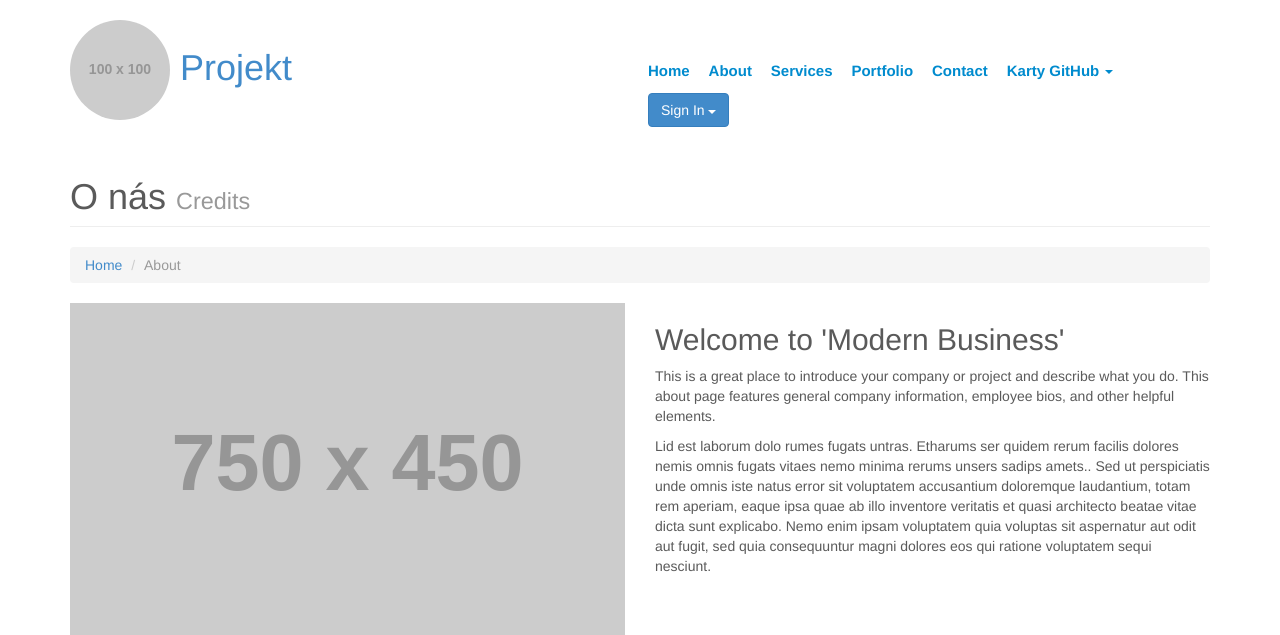
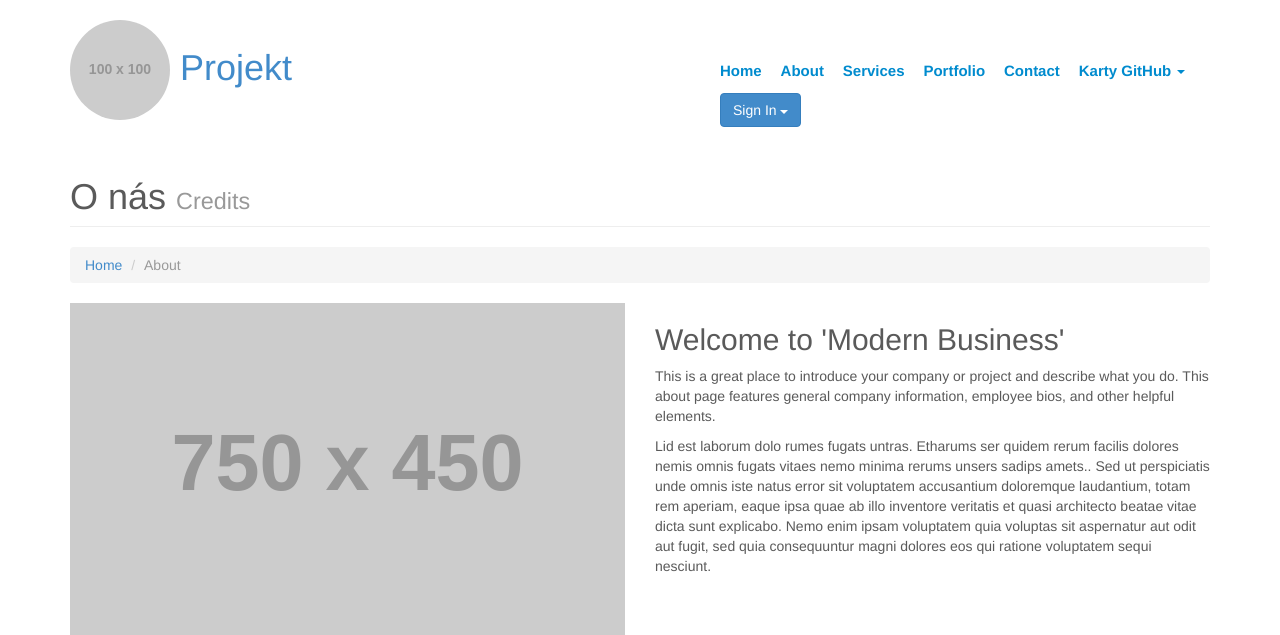
Before and after one commit to UMBTeamProject/UMBTeamProject, a PHP site: page /about.html in a window 1280 px wide. Shown: the top 635 px of the page. Run offline with PHP 8.4, Linux system fonts and the light colour scheme; grey boxes labelled with a size stand in for pictures from a placeholder-image service; some libraries are stand-ins or nearby versions.

Commit message:
#36 edit zarovnanie

```diff
--- a/Template/css/cover.css
+++ b/Template/css/cover.css
@@ -97,7 +97,7 @@ html,
 
   .masthead-nav {
     /*float: right; */
-   margin-left: 88px;
+   margin-left: 160px;
    margin-top: 50px;
   }
 }
```
